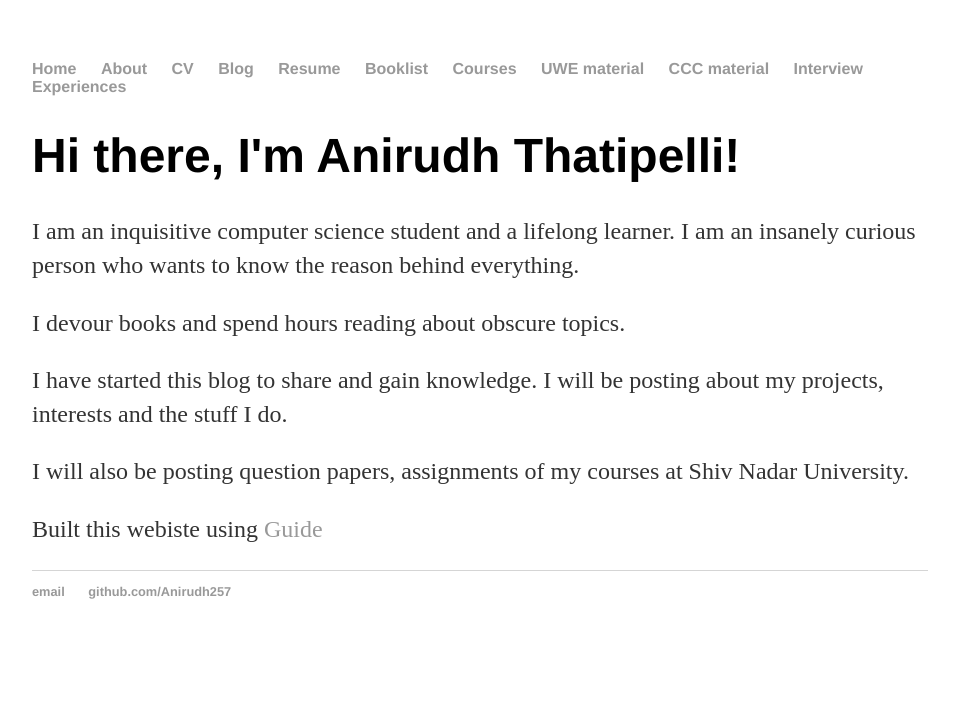
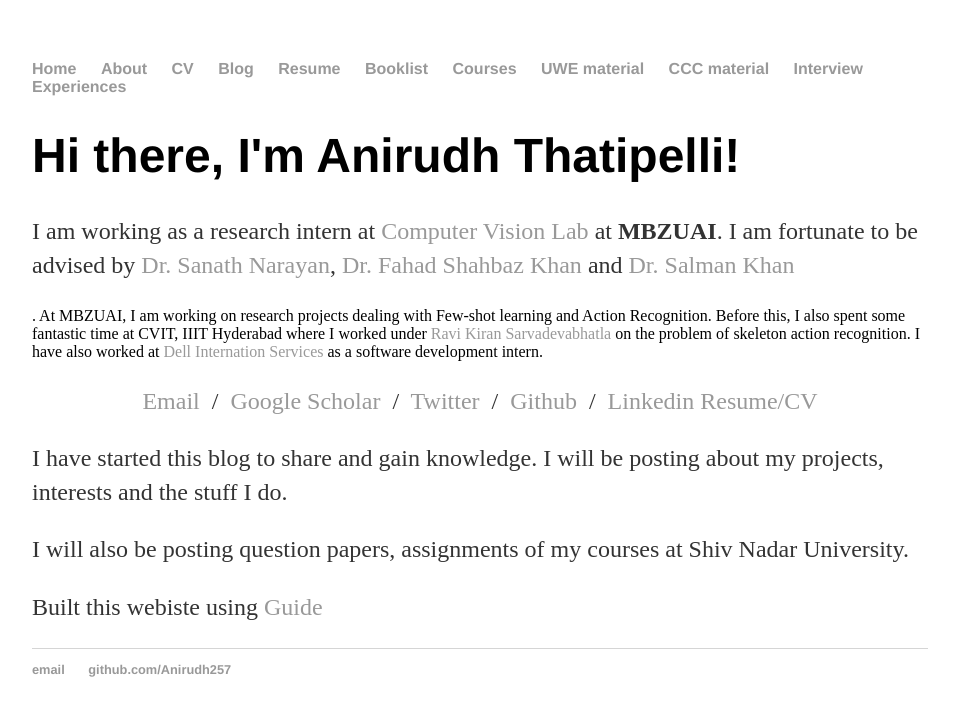
Before and after one commit to Anirudh257/Anirudh257.github.io, a Jekyll site: the page built from index.html, in a window 1280 px wide. Shown: the top 716 px of the page, without its empty margins (160-1119 px from the left). Built offline with Jekyll 4.4.1, drawn with Linux system fonts in a browser that asks for light colours.

Commit message:
Update index.html

```diff
--- a/index.html
+++ b/index.html
@@ -4,8 +4,23 @@ title: Anirudh Thatipelli's blog
 ---
 <div class="blurb">
 	<h1>Hi there, I'm Anirudh Thatipelli!</h1>
-	<p>I am an inquisitive computer science student and a lifelong learner. I am an insanely curious person who wants to know the reason behind everything.</p>
-	<p>I devour books and spend hours reading about obscure topics. </p>
+	<p>I am working as a research intern at <a href ="https://mbzuai-cv-lab.netlify.app/">Computer Vision Lab</a> at <b>MBZUAI</b>. I am fortunate to be
+	advised by <a href = "https://sites.google.com/view/sanath-narayan">Dr. Sanath Narayan</a>,
+	<a href = "https://sites.google.com/view/fahadkhans/home">Dr. Fahad Shahbaz Khan</a> and
+		<a href = "https://salman-h-khan.github.io/">Dr. Salman Khan</a></p>. At MBZUAI, I am working on research projects dealing with Few-shot learning and
+	Action Recognition. Before this, I also spent some fantastic time at CVIT, IIIT Hyderabad where I worked under
+	<a href = "https://ravika.github.io/">Ravi Kiran Sarvadevabhatla</a> on the problem of skeleton action recognition. I have also worked at
+	<a href = "https://www.dell.com/en-in?mn=SiORr6q_wPva1PZi_pK_p9-eYyuRWHmmL-cs.asXWybV9jyywKBux">Dell Internation Services</a> as a software development intern.
+
+	<p style="text-align:center">
+	  <a href="mailto:thatipellianirudh@gmail.com">Email</a> &nbsp/&nbsp
+	  <a href="https://scholar.google.com/citations?user=WVj4bQYAAAAJ&hl=en">Google Scholar</a> &nbsp/&nbsp
+	  <a href="https://twitter.com/AThatipelli">Twitter</a> &nbsp/&nbsp
+	  <a href="https://github.com/Anirudh257">Github</a> &nbsp/&nbsp
+	  <a href="https://in.linkedin.com/in/anirudh-thatipelli-85a650111/">Linkedin</a>
+	  <a href="resume/Anirudh_Thatipelli_CV.pdf">Resume/CV</a>
+       </p>
+
 
 
 	<p>I have started this blog to share and gain knowledge. I will be posting about my projects, interests and the stuff I do.</p>
```
